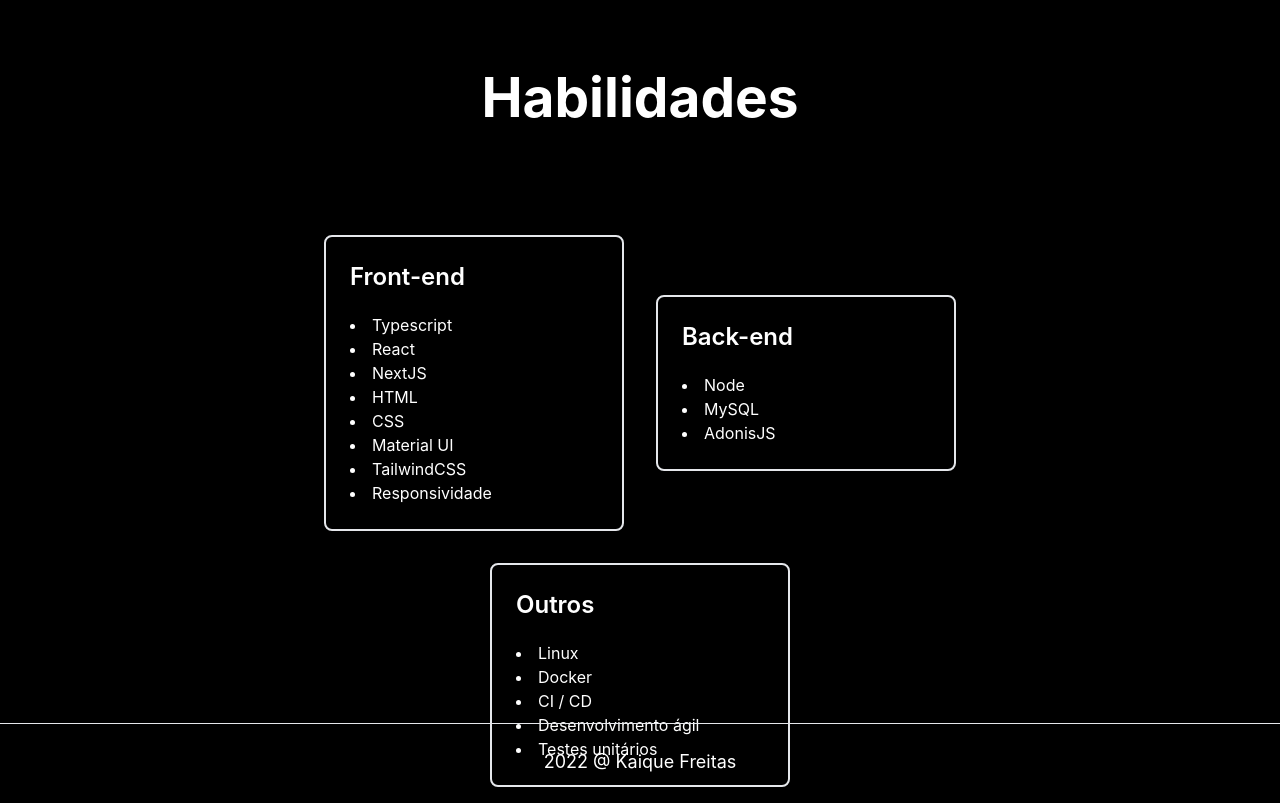
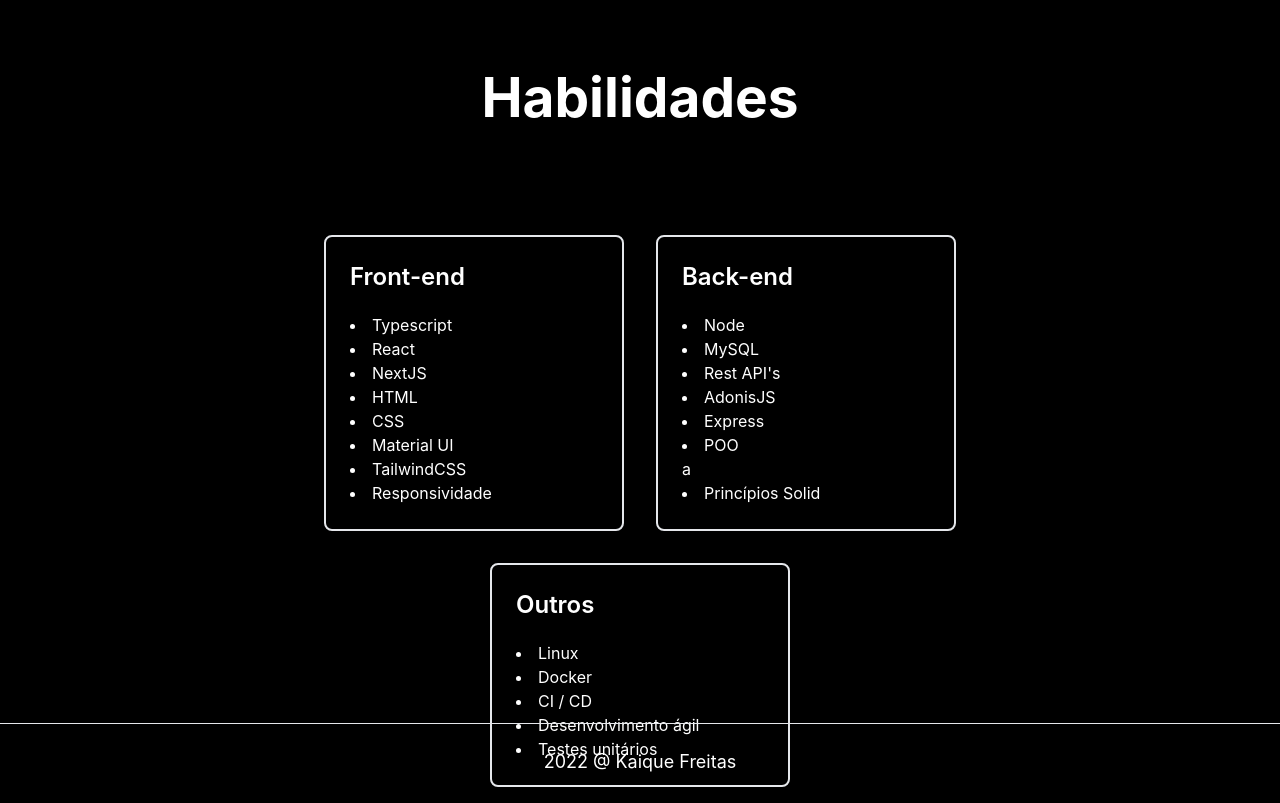
Before and after one commit to Kaique-Freitas/kaiquefreitas.com, a Next.js app: page /habilidades in a window 1280 px wide. Built offline with nearby package versions, Linux system fonts and the light colour scheme.

Commit message:
feat: add skills backend

```diff
--- a/src/pages/habilidades/index.tsx
+++ b/src/pages/habilidades/index.tsx
@@ -28,7 +28,11 @@
             <ul className='list-disc list-inside mt-5'>
               <li>Node</li>
               <li>MySQL</li>
+              <li>Rest API's</li>
               <li>AdonisJS</li>
+              <li>Express</li>
+              <li>POO</li>a
+              <li>Princípios Solid</li>
             </ul>
           </div>
           <div className='m-4 p-6 w-[250px] md:w-[300px] text-left rounded-lg border-2'>
```
